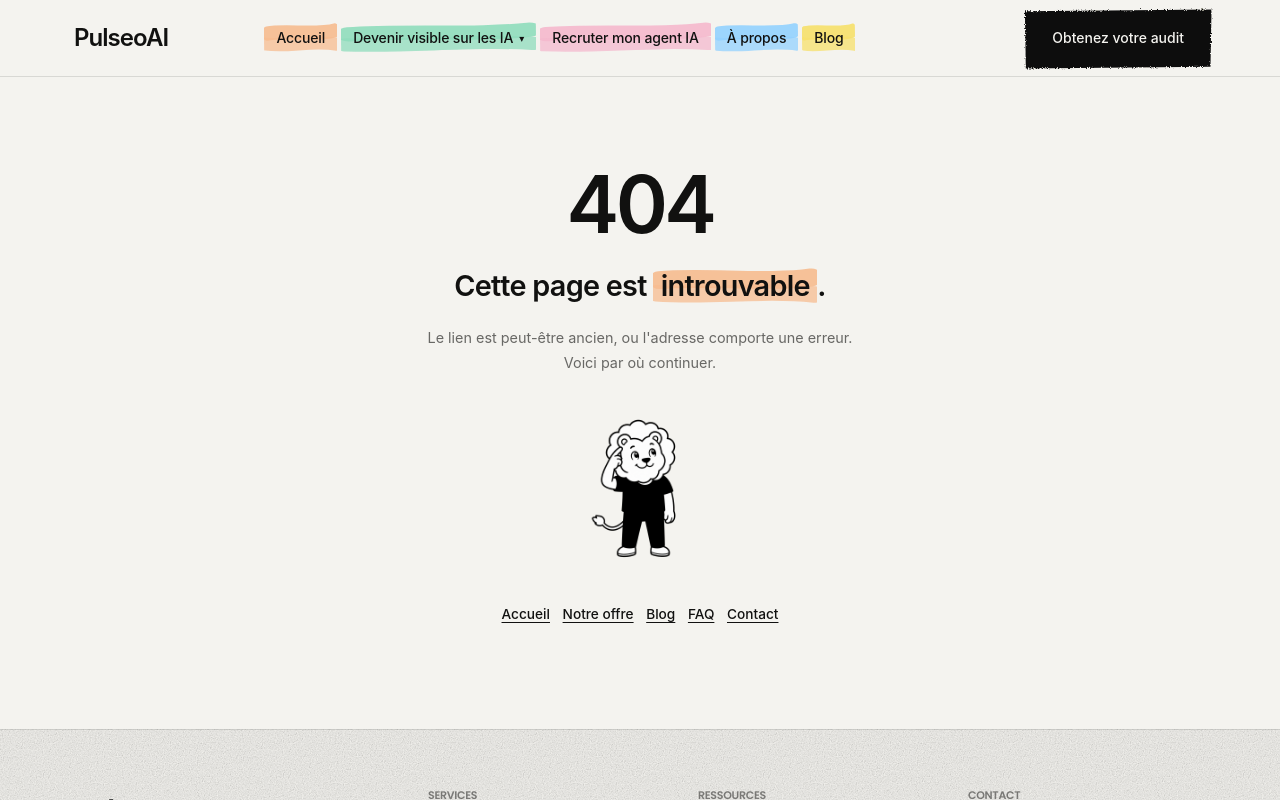
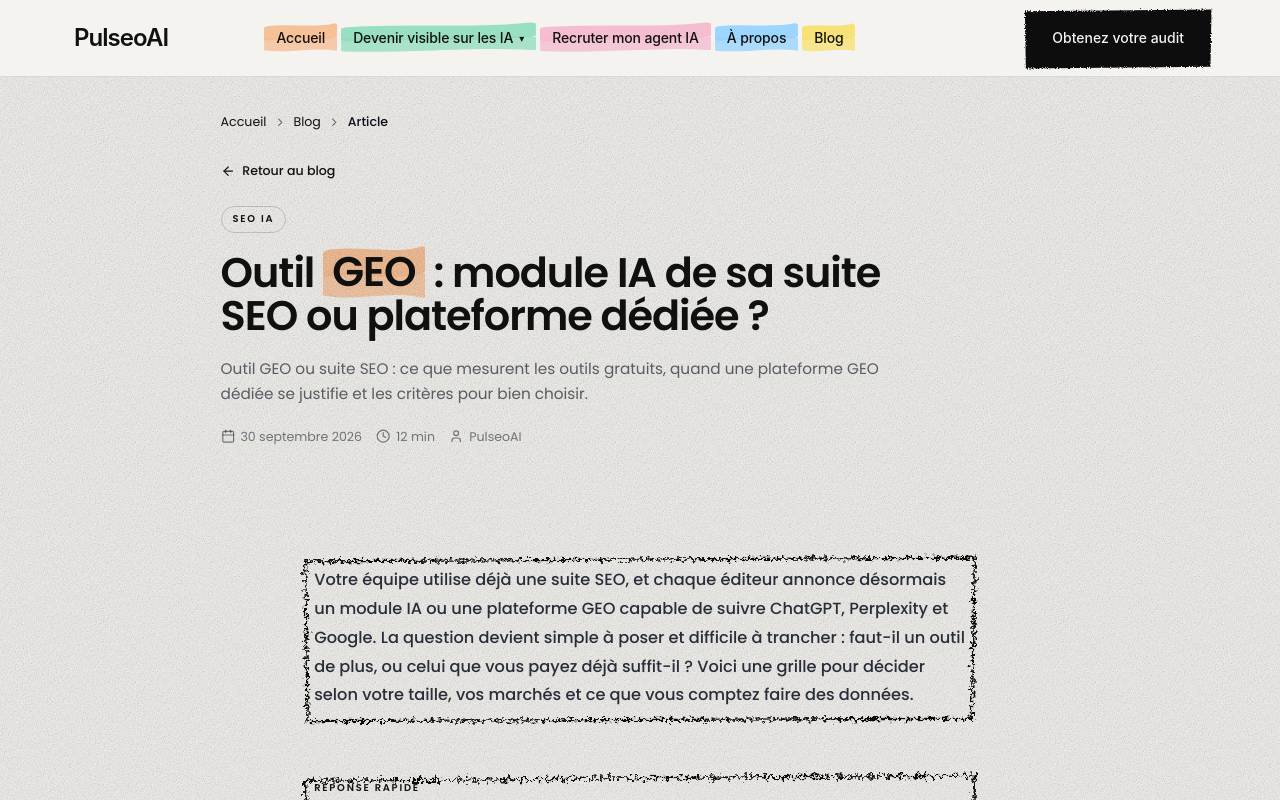
Before and after one commit to harraglife/pulseoai, a Next.js app: page /blog/outil-geo-suite-seo-ou-plateforme-dediee in a window 1280 px wide. Before the commit this address had no page. Shown: the top 800 px of the page. Built offline with nearby package versions, Linux system fonts and the light colour scheme.

Commit message:
Page /blog/outil-geo-suite-seo-ou-plateforme-dediee

```diff
--- /dev/null
+++ b/src/app/blog/outil-geo-suite-seo-ou-plateforme-dediee/page.tsx
@@ -0,0 +1,11 @@
+import type { Metadata } from "next";
+import { BlogArticleTemplate } from "@/components/blog-article-template";
+import { buildBlogArticleMetadata, getNewBlogArticleBySlug } from "@/lib/blog-posts";
+
+const article = getNewBlogArticleBySlug("outil-geo-suite-seo-ou-plateforme-dediee");
+
+export const metadata: Metadata = buildBlogArticleMetadata(article);
+
+export default function OutilGeoSuiteSeoOuPlateformeDedieePage() {
+  return <BlogArticleTemplate article={article} />;
+}
```
